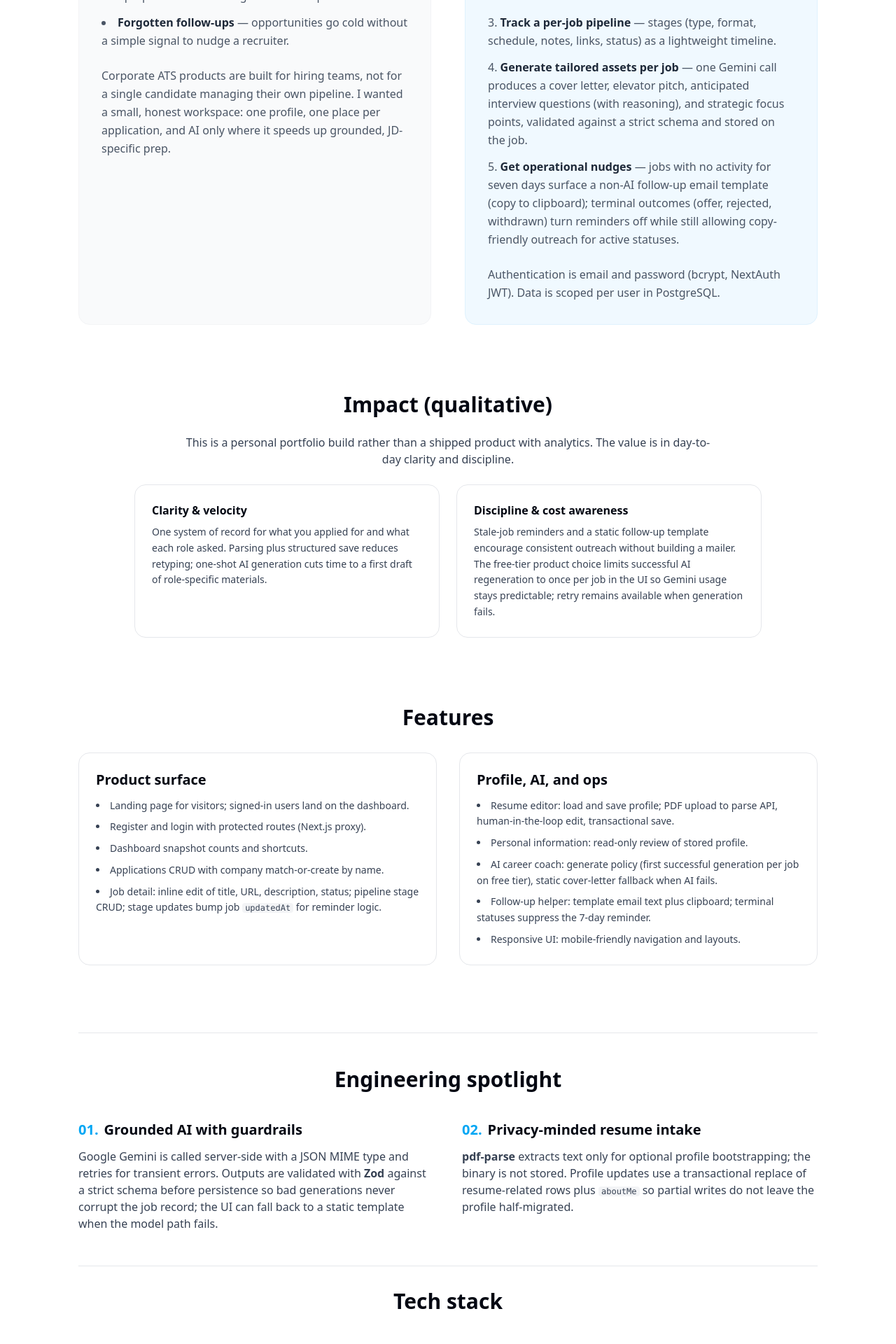
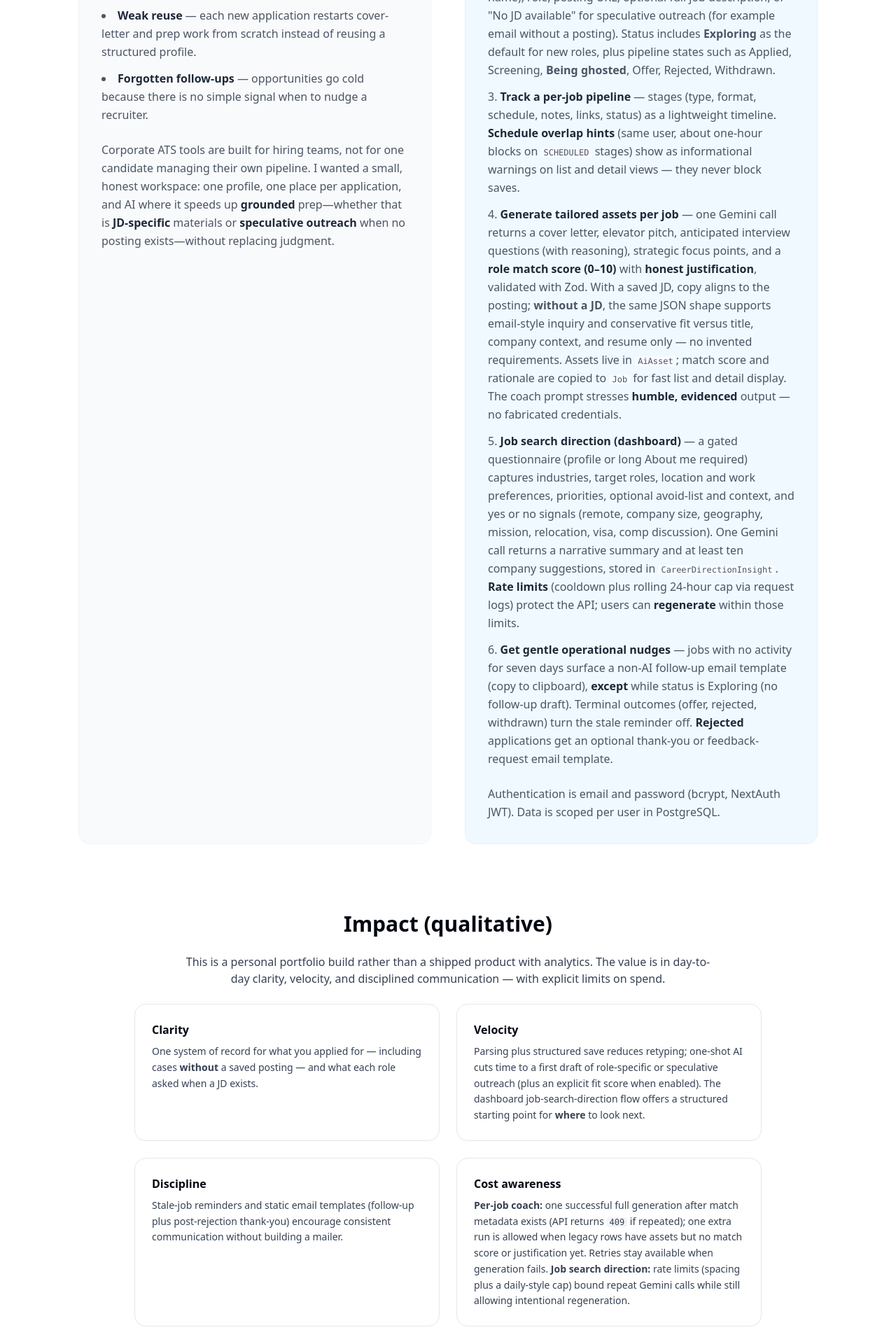
Before and after one commit to nicholas053/nicholas-portfolio, a Next.js app: page /projects/what-i-applied in a window 1280 px wide. Shown: the part 840-2760 px from the top of the page at 70% size. Built offline with nearby package versions, Linux system fonts and the light colour scheme; no server answers.

Commit message:
Update What I Applied case study

```diff
--- a/src/app/projects/what-i-applied/page.tsx
+++ b/src/app/projects/what-i-applied/page.tsx
@@ -7,7 +7,7 @@ import type { Metadata } from "next"
 export const metadata: Metadata = {
   title: "What I Applied — applicant tracking & career prep",
   description:
-    "Case study: personal ATS with PostgreSQL, NextAuth, Prisma, Zod, and Gemini-assisted JD-specific prep. Live app on Vercel.",
+    "Case study: personal ATS with JD or no-JD flows, match score, pipeline overlap hints, job search direction (Gemini), PostgreSQL, NextAuth, Prisma, Zod. Live on Vercel.",
   alternates: { canonical: "/projects/what-i-applied" },
 }
 
@@ -28,7 +28,8 @@ export default function WhatIAppliedPage() {
         <h1 className="text-4xl md:text-5xl font-bold">What I Applied</h1>
         <p className="text-lg text-gray-600 dark:text-gray-300 max-w-2xl mx-auto">
           A personal applicant-tracking and AI-assisted career prep web app: one profile, one record per application, and
-          grounded, job-description-specific drafts without replacing your judgment.
+          AI where it speeds up grounded prep—whether that is JD-specific materials or speculative outreach when no
+          posting exists—without replacing your judgment.
         </p>
         <div className="flex items-center justify-center gap-4">
           <a
@@ -50,26 +51,29 @@ export default function WhatIAppliedPage() {
           <h3 className="text-2xl font-bold">Pipeline chaos for one job seeker</h3>
           <p className="text-gray-600 dark:text-gray-300 leading-relaxed mb-4">
             Job seekers juggle many employers, different job descriptions, and interview stages across spreadsheets,
-            notes, and email. That leads to:
+            notes apps, and email. That leads to:
           </p>
           <ul className="space-y-3 text-gray-600 dark:text-gray-300 leading-relaxed list-disc list-inside">
             <li>
-              <strong className="text-gray-800 dark:text-gray-200">Lost context</strong> — weeks later it is hard to
-              recall what you applied for or where the posting&apos;s JD lives.
+              <strong className="text-gray-800 dark:text-gray-200">Lost context</strong> — &quot;What did I say I applied
+              for?&quot; and &quot;Where is that posting&apos;s JD?&quot; are hard to answer weeks later.
             </li>
             <li>
-              <strong className="text-gray-800 dark:text-gray-200">Weak reuse</strong> — each application restarts cover
-              letter and prep instead of reusing a structured profile.
+              <strong className="text-gray-800 dark:text-gray-200">Weak reuse</strong> — each new application restarts
+              cover-letter and prep work from scratch instead of reusing a structured profile.
             </li>
             <li>
               <strong className="text-gray-800 dark:text-gray-200">Forgotten follow-ups</strong> — opportunities go cold
-              without a simple signal to nudge a recruiter.
+              because there is no simple signal when to nudge a recruiter.
             </li>
           </ul>
           <p className="text-gray-600 dark:text-gray-300 leading-relaxed pt-2">
-            Corporate ATS products are built for hiring teams, not for a single candidate managing their own pipeline. I
-            wanted a small, honest workspace: one profile, one place per application, and AI only where it speeds up
-            grounded, JD-specific prep.
+            Corporate ATS tools are built for hiring teams, not for one candidate managing their own pipeline. I wanted a
+            small, honest workspace: one profile, one place per application, and AI where it speeds up{" "}
+            <strong className="text-gray-800 dark:text-gray-200">grounded</strong> prep—whether that is{" "}
+            <strong className="text-gray-800 dark:text-gray-200">JD-specific</strong> materials or{" "}
+            <strong className="text-gray-800 dark:text-gray-200">speculative outreach</strong> when no posting
+            exists—without replacing judgment.
           </p>
         </div>
 
@@ -79,7 +83,7 @@ export default function WhatIAppliedPage() {
           </div>
           <h3 className="text-2xl font-bold">System of record + selective AI</h3>
           <p className="text-gray-600 dark:text-gray-300 leading-relaxed mb-4">Signed-in users can:</p>
-          <ol className="space-y-3 text-gray-600 dark:text-gray-300 leading-relaxed list-decimal list-inside">
+          <ol className="space-y-3 text-gray-600 dark:text-gray-300 leading-relaxed list-decimal list-inside text-sm md:text-base">
             <li>
               <strong className="text-gray-800 dark:text-gray-200">Maintain a master profile</strong> — structured
               experience, education, skills, and an &quot;About me&quot; narrative; optional PDF-assisted extraction (text
@@ -87,24 +91,49 @@ export default function WhatIAppliedPage() {
             </li>
             <li>
               <strong className="text-gray-800 dark:text-gray-200">Log each application</strong> — company (deduplicated
-              by name), role, posting URL, full job description, and high-level status.
+              by name), role, posting URL, optional full job description, or &quot;No JD available&quot; for speculative
+              outreach (for example email without a posting). Status includes <strong>Exploring</strong> as the default for
+              new roles, plus pipeline states such as Applied, Screening, <strong>Being ghosted</strong>, Offer, Rejected,
+              Withdrawn.
             </li>
             <li>
               <strong className="text-gray-800 dark:text-gray-200">Track a per-job pipeline</strong> — stages (type,
-              format, schedule, notes, links, status) as a lightweight timeline.
+              format, schedule, notes, links, status) as a lightweight timeline.{" "}
+              <strong className="text-gray-800 dark:text-gray-200">Schedule overlap hints</strong> (same user, about
+              one-hour blocks on <code className="text-xs bg-white/60 dark:bg-gray-900/60 px-1 rounded">SCHEDULED</code>{" "}
+              stages) show as informational warnings on list and detail views — they never block saves.
             </li>
             <li>
               <strong className="text-gray-800 dark:text-gray-200">Generate tailored assets per job</strong> — one Gemini
-              call produces a cover letter, elevator pitch, anticipated interview questions (with reasoning), and
-              strategic focus points, validated against a strict schema and stored on the job.
+              call returns a cover letter, elevator pitch, anticipated interview questions (with reasoning), strategic
+              focus points, and a <strong className="text-gray-800 dark:text-gray-200">role match score (0–10)</strong> with{" "}
+              <strong className="text-gray-800 dark:text-gray-200">honest justification</strong>, validated with Zod.
+              With a saved JD, copy aligns to the posting; <strong>without a JD</strong>, the same JSON shape supports
+              email-style inquiry and conservative fit versus title, company context, and resume only — no invented
+              requirements. Assets live in <code className="text-xs bg-white/60 dark:bg-gray-900/60 px-1 rounded">AiAsset</code>; match score and rationale are copied to{" "}
+              <code className="text-xs bg-white/60 dark:bg-gray-900/60 px-1 rounded">Job</code> for fast list and detail
+              display. The coach prompt stresses <strong className="text-gray-800 dark:text-gray-200">humble, evidenced</strong> output — no fabricated credentials.
             </li>
             <li>
-              <strong className="text-gray-800 dark:text-gray-200">Get operational nudges</strong> — jobs with no activity
-              for seven days surface a non-AI follow-up email template (copy to clipboard); terminal outcomes (offer,
-              rejected, withdrawn) turn reminders off while still allowing copy-friendly outreach for active statuses.
+              <strong className="text-gray-800 dark:text-gray-200">Job search direction (dashboard)</strong> — a gated
+              questionnaire (profile or long About me required) captures industries, target roles, location and work
+              preferences, priorities, optional avoid-list and context, and yes or no signals (remote, company size,
+              geography, mission, relocation, visa, comp discussion). One Gemini call returns a narrative summary and at
+              least ten company suggestions, stored in{" "}
+              <code className="text-xs bg-white/60 dark:bg-gray-900/60 px-1 rounded">CareerDirectionInsight</code>.{" "}
+              <strong className="text-gray-800 dark:text-gray-200">Rate limits</strong> (cooldown plus rolling 24-hour cap
+              via request logs) protect the API; users can <strong className="text-gray-800 dark:text-gray-200">regenerate</strong> within those limits.
+            </li>
+            <li>
+              <strong className="text-gray-800 dark:text-gray-200">Get gentle operational nudges</strong> — jobs with no
+              activity for seven days surface a non-AI follow-up email template (copy to clipboard),{" "}
+              <strong className="text-gray-800 dark:text-gray-200">except</strong> while status is Exploring (no
+              follow-up draft). Terminal outcomes (offer, rejected, withdrawn) turn the stale reminder off.{" "}
+              <strong className="text-gray-800 dark:text-gray-200">Rejected</strong> applications get an optional
+              thank-you or feedback-request email template.
             </li>
           </ol>
-          <p className="text-gray-600 dark:text-gray-300 leading-relaxed pt-2">
+          <p className="text-gray-600 dark:text-gray-300 leading-relaxed pt-2 text-sm md:text-base">
             Authentication is email and password (bcrypt, NextAuth JWT). Data is scoped per user in PostgreSQL.
           </p>
         </div>
@@ -114,22 +143,39 @@ export default function WhatIAppliedPage() {
         <h2 className="text-3xl font-semibold text-center">Impact (qualitative)</h2>
         <p className="text-center text-gray-700 dark:text-gray-300 max-w-3xl mx-auto">
           This is a personal portfolio build rather than a shipped product with analytics. The value is in day-to-day
-          clarity and discipline.
+          clarity, velocity, and disciplined communication — with explicit limits on spend.
         </p>
         <div className="grid md:grid-cols-2 gap-6 max-w-4xl mx-auto">
           <div className="rounded-2xl p-6 border border-gray-200 dark:border-gray-700">
-            <h3 className="font-semibold mb-2">Clarity &amp; velocity</h3>
+            <h3 className="font-semibold mb-2">Clarity</h3>
             <p className="text-gray-700 dark:text-gray-300 text-sm leading-relaxed">
-              One system of record for what you applied for and what each role asked. Parsing plus structured save reduces
-              retyping; one-shot AI generation cuts time to a first draft of role-specific materials.
+              One system of record for what you applied for — including cases <strong>without</strong> a saved posting —
+              and what each role asked when a JD exists.
             </p>
           </div>
           <div className="rounded-2xl p-6 border border-gray-200 dark:border-gray-700">
-            <h3 className="font-semibold mb-2">Discipline &amp; cost awareness</h3>
+            <h3 className="font-semibold mb-2">Velocity</h3>
             <p className="text-gray-700 dark:text-gray-300 text-sm leading-relaxed">
-              Stale-job reminders and a static follow-up template encourage consistent outreach without building a mailer.
-              The free-tier product choice limits successful AI regeneration to once per job in the UI so Gemini usage
-              stays predictable; retry remains available when generation fails.
+              Parsing plus structured save reduces retyping; one-shot AI cuts time to a first draft of role-specific or
+              speculative outreach (plus an explicit fit score when enabled). The dashboard job-search-direction flow
+              offers a structured starting point for <strong>where</strong> to look next.
+            </p>
+          </div>
+          <div className="rounded-2xl p-6 border border-gray-200 dark:border-gray-700">
+            <h3 className="font-semibold mb-2">Discipline</h3>
+            <p className="text-gray-700 dark:text-gray-300 text-sm leading-relaxed">
+              Stale-job reminders and static email templates (follow-up plus post-rejection thank-you) encourage
+              consistent communication without building a mailer.
+            </p>
+          </div>
+          <div className="rounded-2xl p-6 border border-gray-200 dark:border-gray-700">
+            <h3 className="font-semibold mb-2">Cost awareness</h3>
+            <p className="text-gray-700 dark:text-gray-300 text-sm leading-relaxed">
+              <strong>Per-job coach:</strong> one successful full generation after match metadata exists (API returns{" "}
+              <code className="text-xs bg-gray-100 dark:bg-gray-800 px-1 rounded">409</code> if repeated); one extra run is
+              allowed when legacy rows have assets but no match score or justification yet. Retries stay available when
+              generation fails. <strong>Job search direction:</strong> rate limits (spacing plus a daily-style cap) bound
+              repeat Gemini calls while still allowing intentional regeneration.
             </p>
           </div>
         </div>
@@ -141,26 +187,45 @@ export default function WhatIAppliedPage() {
           <div className="space-y-3 rounded-2xl border border-gray-200 dark:border-gray-700 p-6">
             <h3 className="text-xl font-bold">Product surface</h3>
             <ul className="space-y-2 text-gray-700 dark:text-gray-300 text-sm leading-relaxed list-disc list-inside">
-              <li>Landing page for visitors; signed-in users land on the dashboard.</li>
-              <li>Register and login with protected routes (Next.js proxy).</li>
-              <li>Dashboard snapshot counts and shortcuts.</li>
-              <li>Applications CRUD with company match-or-create by name.</li>
+              <li>Landing page for anonymous visitors; signed-in users go to the dashboard.</li>
               <li>
-                Job detail: inline edit of title, URL, description, status; pipeline stage CRUD; stage updates bump job{" "}
-                <code className="text-xs bg-gray-100 dark:bg-gray-800 px-1 rounded">updatedAt</code> for reminder logic.
+                Register and login with protected routes (Next.js <code className="text-xs bg-gray-100 dark:bg-gray-800 px-1 rounded">proxy</code>); login includes a password visibility toggle.
+              </li>
+              <li>
+                Dashboard: snapshot counts, shortcuts, and <strong>Job search direction</strong> (questionnaire plus
+                stored Gemini report when the profile is ready; rate-limited regeneration).
+              </li>
+              <li>
+                Applications CRUD: list (whole row opens detail, <strong>match score</strong> in the meta line, pipeline
+                schedule warnings), create, detail; company match-or-create by name; default status Exploring; optional JD
+                via <strong>No JD available</strong>.
+              </li>
+              <li>
+                Job detail: inline edit of title, URL, description (or none), <strong>No JD</strong> toggle, status;
+                pipeline stage CRUD; stage updates bump <code className="text-xs bg-gray-100 dark:bg-gray-800 px-1 rounded">updatedAt</code> for reminder logic;{" "}
+                <strong>match rationale</strong> when present; AI section respects one-generation plus legacy backfill
+                rules; coach adapts when there is no posting text.
               </li>
             </ul>
           </div>
           <div className="space-y-3 rounded-2xl border border-gray-200 dark:border-gray-700 p-6">
             <h3 className="text-xl font-bold">Profile, AI, and ops</h3>
             <ul className="space-y-2 text-gray-700 dark:text-gray-300 text-sm leading-relaxed list-disc list-inside">
-              <li>Resume editor: load and save profile; PDF upload to parse API, human-in-the-loop edit, transactional save.</li>
+              <li>
+                Resume editor: load and save profile; PDF upload to parse API, human-in-the-loop edit, transactional save
+                (replaces resume rows, updates <code className="text-xs bg-gray-100 dark:bg-gray-800 px-1 rounded">aboutMe</code>).
+              </li>
               <li>Personal information: read-only review of stored profile.</li>
               <li>
-                AI career coach: generate policy (first successful generation per job on free tier), static cover-letter
-                fallback when AI fails.
+                AI career coach: Gemini JSON validated with Zod; persists <code className="text-xs bg-gray-100 dark:bg-gray-800 px-1 rounded">AiAsset</code> plus{" "}
+                <code className="text-xs bg-gray-100 dark:bg-gray-800 px-1 rounded">Job.matchScore</code> /{" "}
+                <code className="text-xs bg-gray-100 dark:bg-gray-800 px-1 rounded">Job.matchJustification</code>; static
+                cover-letter fallback when AI fails; clearer API errors for bad <code className="text-xs bg-gray-100 dark:bg-gray-800 px-1 rounded">GEMINI_MODEL</code> versus DB drift in development.
               </li>
-              <li>Follow-up helper: template email text plus clipboard; terminal statuses suppress the 7-day reminder.</li>
+              <li>
+                Follow-up and rejection helpers: follow-up template and clipboard when eligible; Exploring skips
+                follow-up; Rejected shows a post-rejection thank-you template; terminal statuses suppress stale reminders.
+              </li>
               <li>Responsive UI: mobile-friendly navigation and layouts.</li>
             </ul>
           </div>
@@ -175,9 +240,14 @@ export default function WhatIAppliedPage() {
               <span className="text-sky-500">01.</span> Grounded AI with guardrails
             </h3>
             <p className="text-gray-700 dark:text-gray-300">
-              Google Gemini is called server-side with a JSON MIME type and retries for transient errors. Outputs are
-              validated with <strong>Zod</strong> against a strict schema before persistence so bad generations never
-              corrupt the job record; the UI can fall back to a static template when the model path fails.
+              Google Gemini is called server-side with a JSON MIME type and <strong>single-attempt</strong> calls mapped to
+              structured errors (versus open-ended retries). <strong>Zod</strong> validates payloads before persistence;
+              the prompt favors humble, evidenced copy so the model does not invent credentials. Per-job assets live in{" "}
+              <code className="text-xs bg-gray-100 dark:bg-gray-800 px-1 rounded">AiAsset</code>, with match score and
+              rationale denormalized to <code className="text-xs bg-gray-100 dark:bg-gray-800 px-1 rounded">Job</code> for
+              list performance. The API enforces one successful full generation once match fields exist (
+              <code className="text-xs bg-gray-100 dark:bg-gray-800 px-1 rounded">409</code>), with a narrow backfill path
+              for older rows missing match metadata.
             </p>
           </div>
           <div className="space-y-3">
@@ -186,8 +256,20 @@ export default function WhatIAppliedPage() {
             </h3>
             <p className="text-gray-700 dark:text-gray-300">
               <strong>pdf-parse</strong> extracts text only for optional profile bootstrapping; the binary is not stored.
-              Profile updates use a transactional replace of resume-related rows plus <code className="text-xs bg-gray-100 dark:bg-gray-800 px-1 rounded">aboutMe</code>{" "}
-              so partial writes do not leave the profile half-migrated.
+              Profile updates use a transactional replace of resume-related rows plus{" "}
+              <code className="text-xs bg-gray-100 dark:bg-gray-800 px-1 rounded">aboutMe</code> so partial writes do not
+              leave the profile half-migrated.
+            </p>
+          </div>
+          <div className="space-y-3 md:col-span-2 max-w-3xl mx-auto w-full">
+            <h3 className="text-xl font-bold flex items-center gap-2">
+              <span className="text-sky-500">03.</span> Scheduling hints and bounded “direction” AI
+            </h3>
+            <p className="text-gray-700 dark:text-gray-300">
+              Overlap detection compares scheduled stage blocks for the same user and surfaces ~one-hour conflicts as{" "}
+              <strong>informational</strong> UI warnings — never blocking saves. The career-direction feature gates on
+              profile richness, then uses request logging for <strong>cooldown and rolling 24-hour caps</strong> so
+              intentional regeneration stays possible without unbounded Gemini spend across the user base.
             </p>
           </div>
         </div>
@@ -215,16 +297,17 @@ export default function WhatIAppliedPage() {
             <strong>Database:</strong> PostgreSQL (e.g. Neon) · <strong>ORM:</strong> Prisma 7 with Neon serverless adapter
           </p>
           <p>
-            <strong>Auth:</strong> NextAuth.js (credentials, JWT sessions, bcryptjs)
+            <strong>Auth:</strong> NextAuth.js (credentials provider, JWT sessions, bcryptjs)
           </p>
           <p>
             <strong>Validation:</strong> Zod (API bodies, AI JSON, resume shapes)
           </p>
           <p>
-            <strong>AI:</strong> Google Gemini (<code className="text-xs bg-gray-100 dark:bg-gray-800 px-1 rounded">@google/genai</code>)
+            <strong>AI:</strong> Google Gemini (<code className="text-xs bg-gray-100 dark:bg-gray-800 px-1 rounded">@google/genai</code>
+            ), JSON MIME type, single-attempt calls with structured error mapping.
           </p>
           <p>
-            <strong>PDF:</strong> pdf-parse (text extraction) · <strong>Styling:</strong> Tailwind CSS 4
+            <strong>PDF:</strong> pdf-parse (text extraction only) · <strong>Styling:</strong> Tailwind CSS 4, responsive shell
           </p>
         </div>
       </section>
@@ -233,16 +316,18 @@ export default function WhatIAppliedPage() {
         <h2 className="text-3xl font-semibold text-center">Future roadmap</h2>
         <div className="relative border-l border-gray-300 dark:border-gray-600 ml-4 space-y-12">
           <div className="ml-6">
-            <h3 className="text-xl font-semibold">Server-enforced generation limits</h3>
+            <h3 className="text-xl font-semibold">Paid tier</h3>
             <p className="text-gray-700 dark:text-gray-300">
-              Block duplicate successful <code className="text-xs bg-gray-100 dark:bg-gray-800 px-1 rounded">POST /api/generate</code> per job
-              (today the UI hides regenerate; the API could return 409 when an asset already exists).
+              Relaxed per-job regenerate rules, higher job-search-direction quotas, optional email send (today: coach{" "}
+              <code className="text-xs bg-gray-100 dark:bg-gray-800 px-1 rounded">409</code> when assets and match fields
+              already exist, with one legacy backfill; career direction uses shared rate limits for all users).
             </p>
           </div>
           <div className="ml-6">
-            <h3 className="text-xl font-semibold">Paid tier</h3>
+            <h3 className="text-xl font-semibold">Calendar integration</h3>
             <p className="text-gray-700 dark:text-gray-300">
-              Regenerate assets, optional email send, or higher quotas.
+              Push <code className="text-xs bg-gray-100 dark:bg-gray-800 px-1 rounded">JobStage</code> times to Google or
+              Outlook instead of overlap warnings only.
             </p>
           </div>
           <div className="ml-6">
@@ -254,17 +339,20 @@ export default function WhatIAppliedPage() {
           <div className="ml-6">
             <h3 className="text-xl font-semibold">OAuth and export</h3>
             <p className="text-gray-700 dark:text-gray-300">
-              Google or LinkedIn sign-in alongside credentials; PDF or Markdown export of applications and AI assets.
+              Google or LinkedIn sign-in alongside credentials; PDF or Markdown export of applications and AI assets for
+              offline backup.
             </p>
           </div>
           <div className="ml-6">
             <h3 className="text-xl font-semibold">Analytics, accessibility, i18n</h3>
             <p className="text-gray-700 dark:text-gray-300">
-              Personal funnel stats (applied to interview to offer); deeper a11y audit and localized templates.
+              Funnel stats (applied to interview to offer) for personal retrospectives; deeper accessibility audit and
+              localized templates.
             </p>
           </div>
         </div>
       </section>
+
     </main>
   )
 }
```
